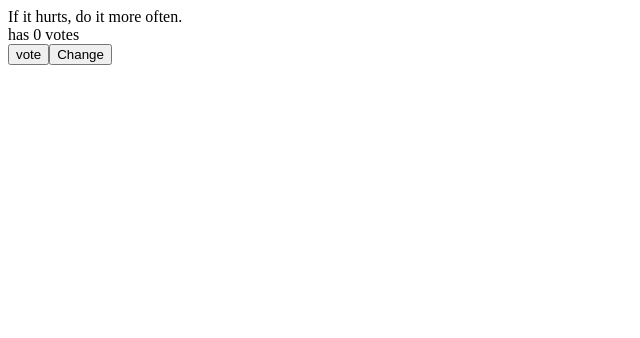
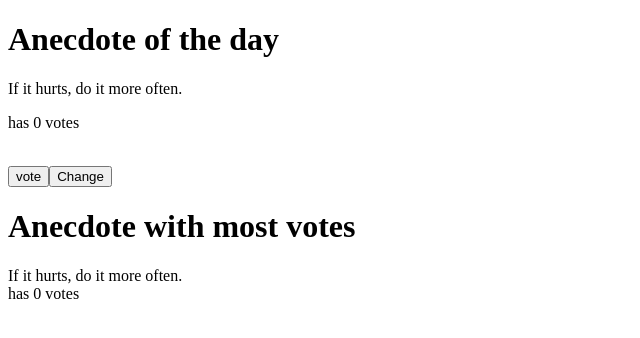
Before and after one commit to sahilbutola08/Submisions---Fullstack, a React (Create React App) app: page / in a window 1280 px wide. Shown: the top 338 px of the page, without its empty margins (0-640 px from the left). Built offline with nearby package versions, Linux system fonts and the light colour scheme.

Commit message:
exercise 1.14

```diff
--- a/src/App.js
+++ b/src/App.js
@@ -14,7 +14,9 @@ const App = () => {
 
   const [votes, incVotes] = useState([0,0,0,0,0,0,0,0])
 
-  const [selected, setSelected] = useState(0)
+  const [selected, setSelected] = useState(0);
+
+  const [winner, setWinner] = useState(0);
 
   const handleClick = () => {
     setSelected(Math.floor((Math.random()*anecdotes.length)));
@@ -25,16 +27,22 @@ const App = () => {
     const copy = [...votes];
     copy[selected]++;
     incVotes(copy);
+    setWinner(copy.indexOf(Math.max(...copy)));
   }
 
   return (
     <div>
-      {anecdotes[selected]}
-      <br/>
-      has {votes[selected]} votes
+      <h1>Anecdote of the day</h1>
+      <p>{anecdotes[selected]}</p>
+      <p>has {votes[selected]} votes</p>
       <br/>
       <button onClick={handleVotes}>vote</button>
       <button onClick={handleClick}>Change</button>
+
+      <h1>Anecdote with most votes</h1>
+      <p>{anecdotes[winner]}
+      <br/>
+      has {votes[winner]} votes</p>
     </div>
   )
 }
```
